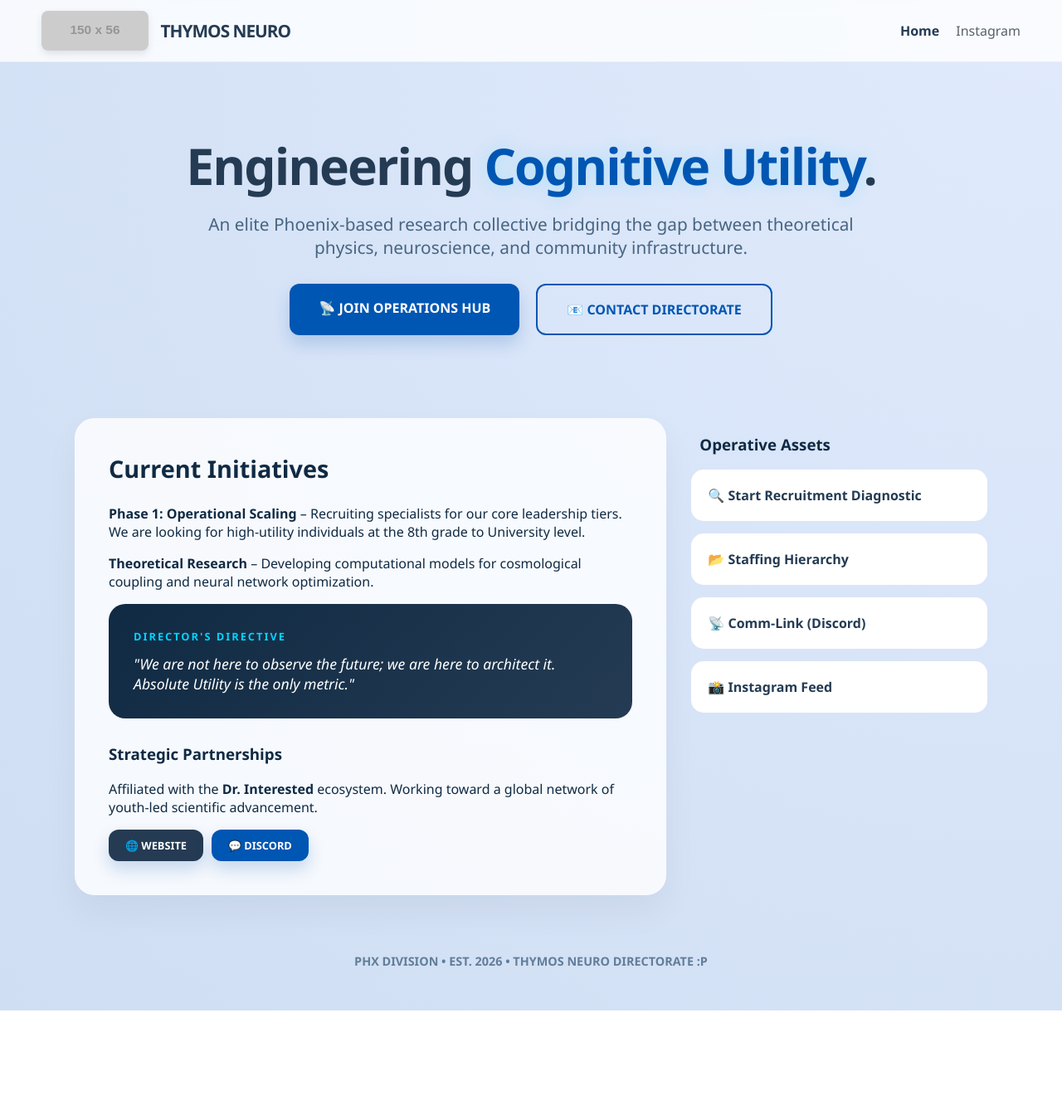
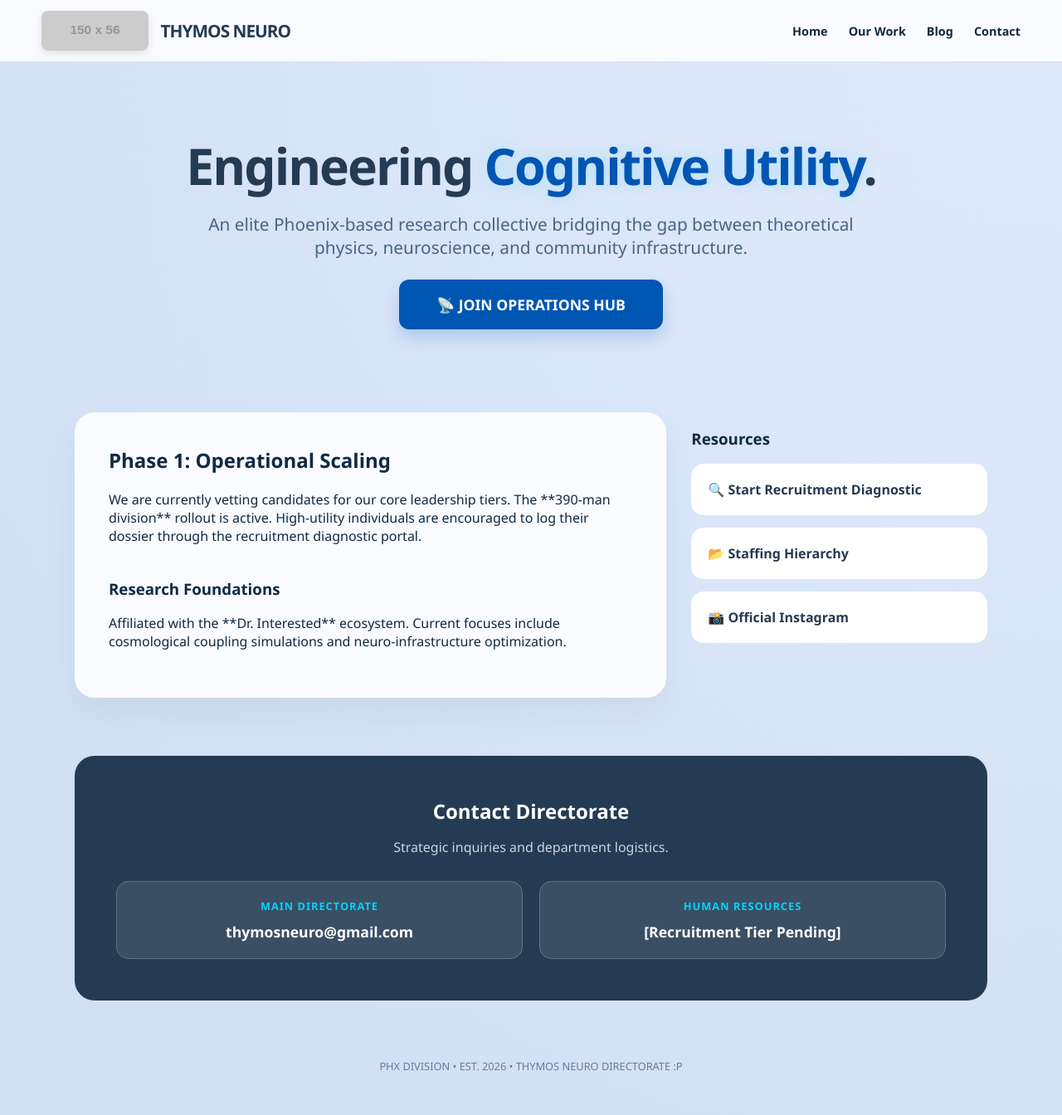
Before and after one commit to godalien12/thymos-website, a plain HTML site: page index.html in a window 1280 px wide. Shown: the whole page at 83% size. Before the commit the page ends 1218 px from the top, so only its background shows below. Drawn offline with Linux system fonts and the light colour scheme; placeholder pictures from the web are drawn by us.

Commit message:
Update index.html

```diff
--- a/index.html
+++ b/index.html
@@ -7,12 +7,14 @@
     <style>
         :root {
             --bg: #f0f4f8;
-            --glass: rgba(255, 255, 255, 0.8);
+            --glass: rgba(255, 255, 255, 0.85);
             --text: #102a43;
             --accent: #0056b3;
             --glow: #00d4ff;
             --dark: #243b53;
         }
+
+        html { scroll-behavior: smooth; } /* Makes the Contact link slide down smoothly */
 
         body {
             background: radial-gradient(circle at top right, #e0eafc, #cfdef3);
@@ -24,8 +26,8 @@
         /* --- NAVIGATION --- */
         .navbar {
             position: fixed; top: 0; width: 100%; height: 75px;
-            background: var(--glass); backdrop-filter: blur(10px);
-            border-bottom: 1px solid rgba(0,0,0,0.05);
+            background: var(--glass); backdrop-filter: blur(12px);
+            border-bottom: 1px solid rgba(0,0,0,0.1);
             display: flex; align-items: center; justify-content: space-between;
             padding: 0 50px; box-sizing: border-box; z-index: 1000;
         }
@@ -33,33 +35,39 @@
         .logo-img { height: 48px; border-radius: 8px; box-shadow: 0 4px 10px rgba(0,0,0,0.1); }
         .logo-text { font-weight: 800; color: var(--dark); font-size: 1.3rem; letter-spacing: -1px; }
 
+        .nav-links { display: flex; gap: 25px; }
+        .nav-links a { text-decoration: none; color: var(--link-color); font-weight: 600; font-size: 0.9rem; transition: 0.2s; }
+        .nav-links a:hover { color: var(--accent); }
+
         /* --- HERO SECTION --- */
         .hero { max-width: 1100px; margin: 40px auto; padding: 40px; text-align: center; }
         .hero h1 { font-size: 3.8rem; margin: 0; color: var(--dark); font-weight: 900; line-height: 1; letter-spacing: -2px; }
         .hero span { color: var(--accent); text-shadow: 0 0 20px rgba(0,212,255,0.2); }
         .tagline { font-size: 1.3rem; color: #486581; margin: 25px auto; max-width: 800px; font-weight: 500; }
 
-        /* --- ACTION BUTTONS --- */
-        .btn-group { display: flex; gap: 20px; justify-content: center; margin-top: 30px; }
-        .btn {
-            padding: 18px 35px; border-radius: 12px; font-weight: 700; text-decoration: none;
-            transition: 0.3s; font-size: 1rem; border: none; cursor: pointer;
+        .btn-main {
+            display: inline-block; padding: 18px 45px; border-radius: 12px; font-weight: 700;
+            text-decoration: none; transition: 0.3s; font-size: 1.1rem; border: none;
+            background: var(--accent); color: white; box-shadow: 0 10px 20px rgba(0,86,179,0.2);
         }
-        .btn-main { background: var(--accent); color: white; box-shadow: 0 10px 20px rgba(0,86,179,0.2); }
         .btn-main:hover { transform: translateY(-3px); box-shadow: 0 15px 30px rgba(0,86,179,0.3); background: #004494; }
-        .btn-outline { border: 2px solid var(--accent); color: var(--accent); background: transparent; }
-        .btn-outline:hover { background: rgba(0,86,179,0.05); transform: translateY(-2px); }
 
-        /* --- THE GLASS CARDS --- */
+        /* --- CONTENT CARDS --- */
         .container { max-width: 1100px; margin: 0 auto; padding: 20px; display: grid; grid-template-columns: 2fr 1fr; gap: 30px; }
         .glass-card {
-            background: var(--glass); border: 1px solid rgba(255,255,255,0.3);
+            background: var(--glass); border: 1px solid rgba(255,255,255,0.4);
             border-radius: 24px; padding: 40px; box-shadow: 0 20px 40px rgba(0,0,0,0.05);
         }
-        .vision-stat {
-            background: linear-gradient(135deg, #102a43, #243b53); color: white;
-            padding: 30px; border-radius: 20px; margin-bottom: 30px;
+
+        /* --- CONTACT SECTION (The New Directive) --- */
+        .contact-section {
+            grid-column: span 2; background: var(--dark); color: white;
+            border-radius: 24px; padding: 50px; text-align: center; margin-top: 40px;
         }
+        .contact-grid { display: grid; grid-template-columns: repeat(auto-fit, minmax(250px, 1fr)); gap: 20px; margin-top: 30px; }
+        .contact-card { background: rgba(255,255,255,0.1); padding: 20px; border-radius: 15px; border: 1px solid rgba(255,255,255,0.2); }
+        .contact-card h4 { margin: 0; color: var(--glow); text-transform: uppercase; font-size: 0.8rem; letter-spacing: 1px; }
+        .contact-card a { color: white; text-decoration: none; font-weight: 700; font-size: 1.1rem; display: block; margin-top: 10px; }
 
         /* --- SIDEBAR --- */
         .sidebar-item {
@@ -67,58 +75,61 @@
             margin-bottom: 15px; border: 1px solid var(--border); transition: 0.3s;
             text-decoration: none; display: block; color: var(--dark); font-weight: 600;
         }
-        .sidebar-item:hover { border-color: var(--glow); transform: translateX(10px); box-shadow: 0 5px 15px rgba(0,0,0,0.05); }
+        .sidebar-item:hover { border-color: var(--glow); transform: translateX(10px); }
 
-        .footer { text-align: center; padding: 50px; color: #627d98; font-size: 0.9rem; font-weight: 600; }
+        .footer { text-align: center; padding: 50px; color: #627d98; font-size: 0.8rem; }
     </style>
 </head>
 <body>
 
     <nav class="navbar">
         <a href="index.html" class="logo-section">
-            <img src="logo.png" alt="" class="logo-img" onerror="this.src='https://via.placeholder.com/150/0056b3/FFFFFF?text=TN'">
+            <img src="image_20a020.png" alt="TN" class="logo-img" onerror="this.src='https://via.placeholder.com/150/0056b3/FFFFFF?text=TN'">
             <div class="logo-text">THYMOS NEURO</div>
         </a>
-        <div class="nav-links" style="display:flex; gap:20px;">
-            <a href="index.html" style="text-decoration:none; color:var(--dark); font-weight:700;">Home</a>
-            <a href="https://instagram.com/thymosneuro" style="text-decoration:none; color:#586069;">Instagram</a>
+        <div class="nav-links">
+            <a href="index.html">Home</a>
+            <a href="#">Our Work</a>
+            <a href="#">Blog</a>
+            <a href="#contact">Contact</a>
         </div>
     </nav>
 
     <section class="hero">
         <h1>Engineering <span>Cognitive Utility</span>.</h1>
         <p class="tagline">An elite Phoenix-based research collective bridging the gap between theoretical physics, neuroscience, and community infrastructure.</p>
-        <div class="btn-group">
-            <a href="https://discord.gg/YQhptznv" class="btn btn-main">📡 JOIN OPERATIONS HUB</a>
-            <a href="mailto:thymosneuro@gmail.com?subject=Directorate%20Inquiry" class="btn btn-outline">📧 CONTACT DIRECTORATE</a>
-        </div>
+        <a href="https://discord.gg/YQhptznv" class="btn-main">📡 JOIN OPERATIONS HUB</a>
     </section>
 
     <div class="container">
         <div class="glass-card">
-            <h2 style="margin-top:0; font-size:1.8rem;">Current Initiatives</h2>
-            <p><strong>Phase 1: Operational Scaling</strong> – Recruiting specialists for our core leadership tiers. We are looking for high-utility individuals at the 8th grade to University level.</p>
-            <p><strong>Theoretical Research</strong> – Developing computational models for cosmological coupling and neural network optimization.</p>
+            <h2 style="margin-top:0;">Phase 1: Operational Scaling</h2>
+            <p>We are currently vetting candidates for our core leadership tiers. The **390-man division** rollout is active. High-utility individuals are encouraged to log their dossier through the recruitment diagnostic portal.</p>
 
-            <div class="vision-stat">
-                <h3 style="margin-top:0; color: var(--glow); font-size:0.8rem; text-transform:uppercase; letter-spacing:2px;">Director's Directive</h3>
-                <p style="font-size:1.1rem; font-style:italic; margin:0;">"We are not here to observe the future; we are here to architect it. Absolute Utility is the only metric."</p>
-            </div>
-
-            <h3>Strategic Partnerships</h3>
-            <p>Affiliated with the <strong>Dr. Interested</strong> ecosystem. Working toward a global network of youth-led scientific advancement.</p>
-            <div style="display:flex; gap:10px;">
-                <a href="https://www.drinterested.org/" class="btn btn-main" style="padding:10px 20px; font-size:0.8rem; background:#243b53;">🌐 WEBSITE</a>
-                <a href="https://discord.gg/ugfdkjvc" class="btn btn-main" style="padding:10px 20px; font-size:0.8rem;">💬 DISCORD</a>
-            </div>
+            <h3 style="margin-top:40px;">Research Foundations</h3>
+            <p>Affiliated with the **Dr. Interested** ecosystem. Current focuses include cosmological coupling simulations and neuro-infrastructure optimization.</p>
         </div>
 
         <div>
-            <h3 style="margin-left:10px;">Operative Assets</h3>
+            <h3>Resources</h3>
             <a href="https://godalien12.github.io/thymos-diagnostic/" class="sidebar-item">🔍 Start Recruitment Diagnostic</a>
             <a href="https://docs.google.com/document/d/13In1GFXuGDf0e_xlH3TLc-woN2C9PQCWMtxooZpJw7E/edit?usp=sharing" class="sidebar-item">📂 Staffing Hierarchy</a>
-            <a href="https://discord.gg/YQhptznv" class="sidebar-item">📡 Comm-Link (Discord)</a>
-            <a href="https://instagram.com/thymosneuro" class="sidebar-item">📸 Instagram Feed</a>
+            <a href="https://instagram.com/thymosneuro" class="sidebar-item">📸 Official Instagram</a>
+        </div>
+
+        <div id="contact" class="contact-section">
+            <h2 style="margin:0;">Contact Directorate</h2>
+            <p style="color: #cbd5e0;">Strategic inquiries and department logistics.</p>
+            <div class="contact-grid">
+                <div class="contact-card">
+                    <h4>Main Directorate</h4>
+                    <a href="mailto:thymosneuro@gmail.com">thymosneuro@gmail.com</a>
+                </div>
+                <div class="contact-card">
+                    <h4>Human Resources</h4>
+                    <a href="#">[Recruitment Tier Pending]</a>
+                </div>
+            </div>
         </div>
     </div>
 
```
